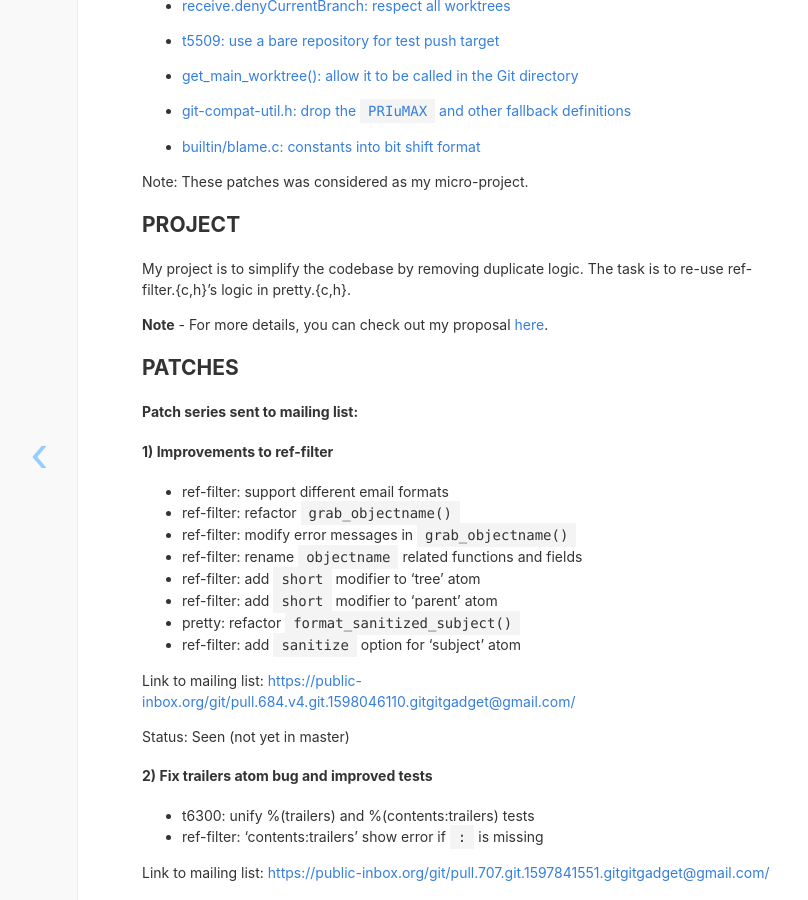
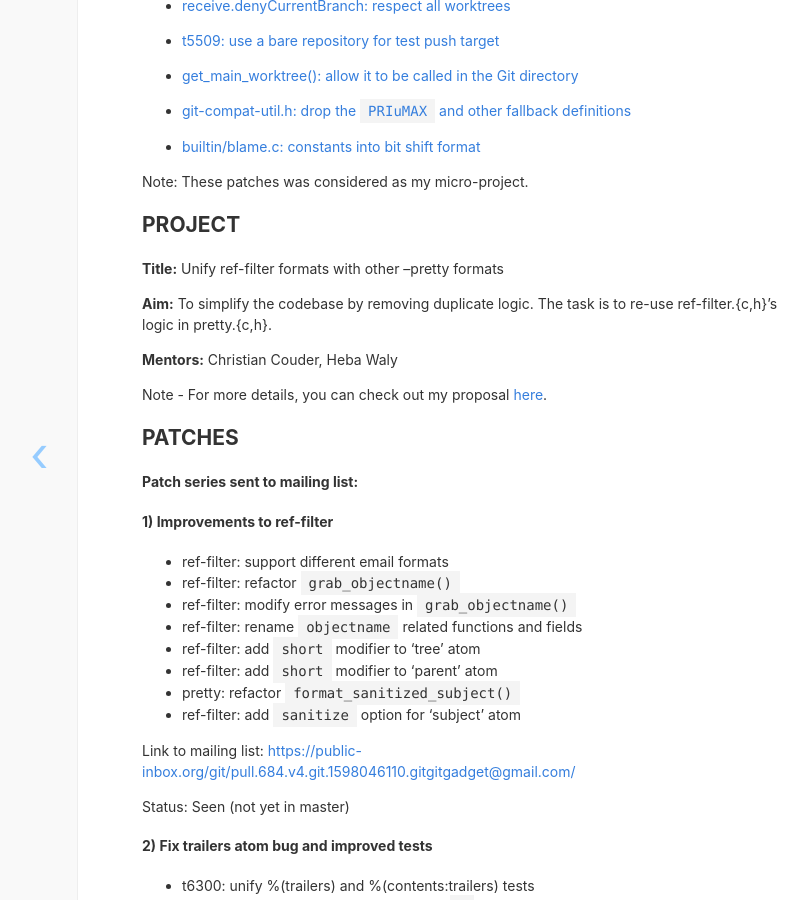
Before and after one commit to harry-hov/blogs, a Jekyll site: the page built from _posts/2020-08-27-the-final-report.md, in a window 1280 px wide and 900 px high, scrolled down 888 px. Shown: the whole window, without its empty margins (179-987 px from the left). Built offline with Jekyll 4.4.1, drawn with Linux system fonts in a browser that asks for light colours; comment, search, counter and statistics services are not loaded.

Commit message:
Update 2020-08-27-the-final-report.md

```diff
--- a/_posts/2020-08-27-the-final-report.md
+++ b/_posts/2020-08-27-the-final-report.md
@@ -31,9 +31,13 @@ Note: These patches was considered as my micro-project.
 
 ## PROJECT
 
-My project is to simplify the codebase by removing duplicate logic. The task is to re-use ref-filter.{c,h}'s logic in pretty.{c,h}.
+**Title:** Unify ref-filter formats with other --pretty formats
 
-**Note** - For more details, you can check out my proposal [here](https://github.com/harry-hov/GSoC-Proposal-git/blob/master/%5BGSoC%5D%20Git%20Proposal.pdf).
+**Aim:** To simplify the codebase by removing duplicate logic. The task is to re-use ref-filter.{c,h}'s logic in pretty.{c,h}.
+
+**Mentors:** Christian Couder, Heba Waly
+
+Note - For more details, you can check out my proposal [here](https://github.com/harry-hov/GSoC-Proposal-git/blob/master/%5BGSoC%5D%20Git%20Proposal.pdf).
 
 ## PATCHES
 
```
